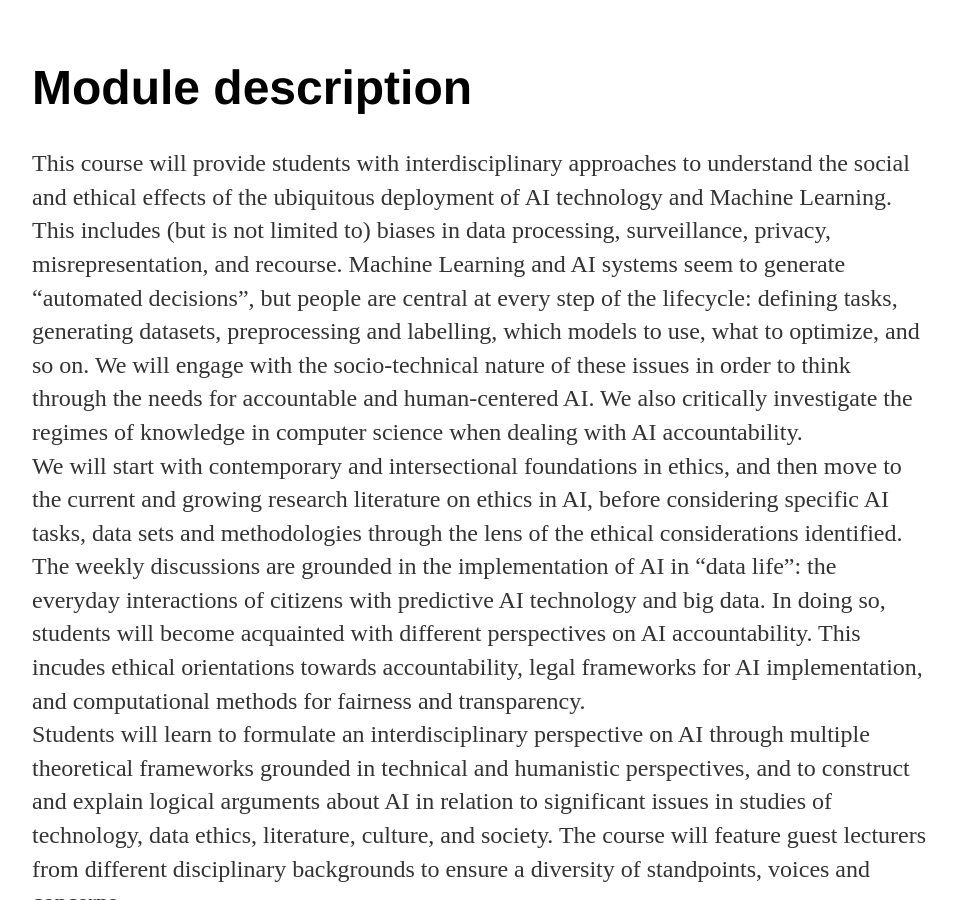
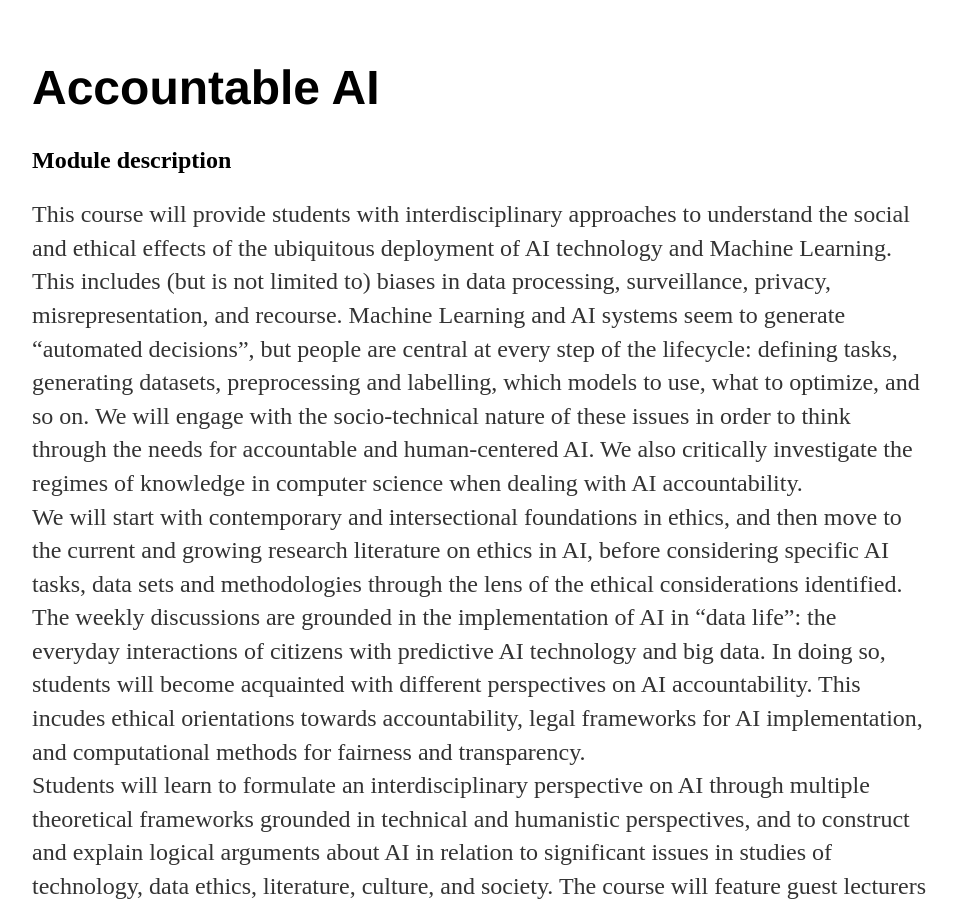
Before and after one commit to accountable-AI/accountable-ai.github.io, a Jekyll site: the page built from index.html, in a window 1280 px wide and 900 px high. Shown: the whole window, without its empty margins (160-1117 px from the left). Built offline with Jekyll 4.4.1, drawn with Linux system fonts in a browser that asks for light colours.

Commit message:
Update index.html

```diff
--- a/index.html
+++ b/index.html
@@ -3,7 +3,8 @@ layout: default
 title: Accountable AI
 ---
 <div class="blurb">
-	<h1>Module description</h1>
+	<h1>Accountable AI</h1>
+	<h2>Module description</h2>
 		<p>This course will provide students with interdisciplinary approaches to understand the social and ethical effects of the ubiquitous deployment of AI technology and Machine Learning. This includes (but is not limited to) biases in data processing, surveillance, privacy, misrepresentation, and recourse. Machine Learning and AI systems seem to generate “automated decisions”, but people are central at every step of the lifecycle: defining tasks, generating datasets, preprocessing and labelling, which models to use, what to optimize, and so on. We will engage with the socio-technical nature of these issues in order to think through the needs for accountable and human-centered AI. We also critically investigate the regimes of knowledge in computer science when dealing with AI accountability.
 		<br>
 		We will start with contemporary and intersectional foundations in ethics, and then move to the current and growing research literature on ethics in AI, before considering specific AI tasks, data sets and methodologies through the lens of the ethical considerations identified. The weekly discussions are grounded in the implementation of AI in “data life”: the everyday interactions of citizens with predictive AI technology and big data. In doing so, students will become acquainted with different perspectives on AI accountability. This incudes ethical orientations towards accountability, legal frameworks for AI implementation, and computational methods for fairness and transparency.
@@ -12,7 +13,7 @@ title: Accountable AI
 		</div>
 
 <div class="blurb">
-	<h1>Assessment</h1>
+	<h2>Assessment</h2>
 	<p>The module is assessed based on a weekly blog post (300w, 30%) in which you detail your daily experiences with AI technology from a perspective of ethics and accountability.</p>
 	<p>For the final assignment of 4,000 words (70%), you have two options.</p>
 	<ul>
@@ -24,7 +25,7 @@ title: Accountable AI
 	</div>
 
 <div class="blurb">
-<h1>Module Materials and Student Participation</h1>
+<h2>Module Materials and Student Participation</h2>
 <p>Readings, lecture slides, notes, will be available on the module’s KEATS page. Each session will have several dedicated readings, will we will approach using a ‘divide and share’ tactic: everyone reads something else, with the same questions in mind. You will generally be asked to pick readings that offer a different perspectives to your own. During seminars, you will share your findings with the rest of class based on the questions for each week (see below).</p>
 </div>
 
```
